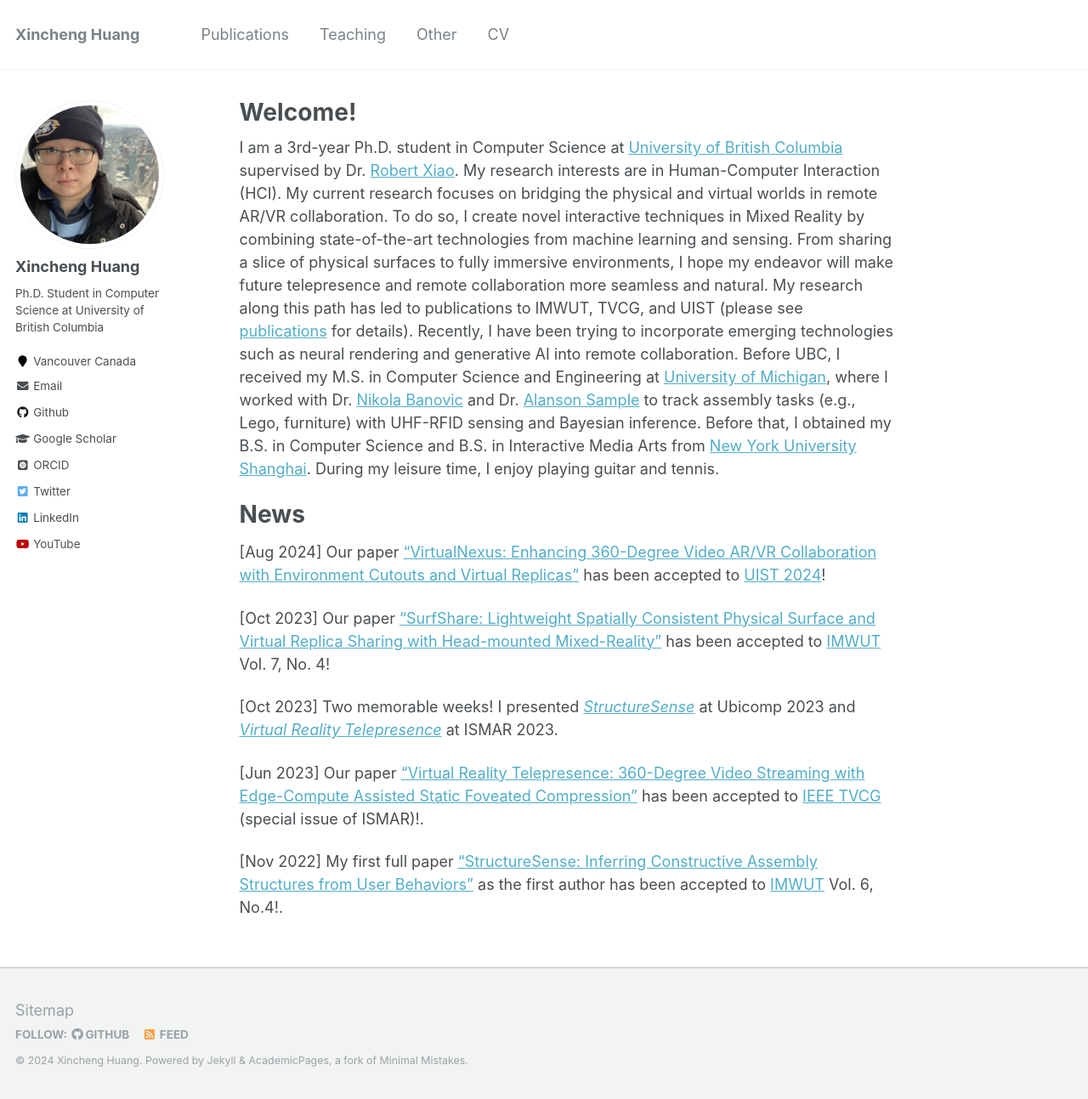
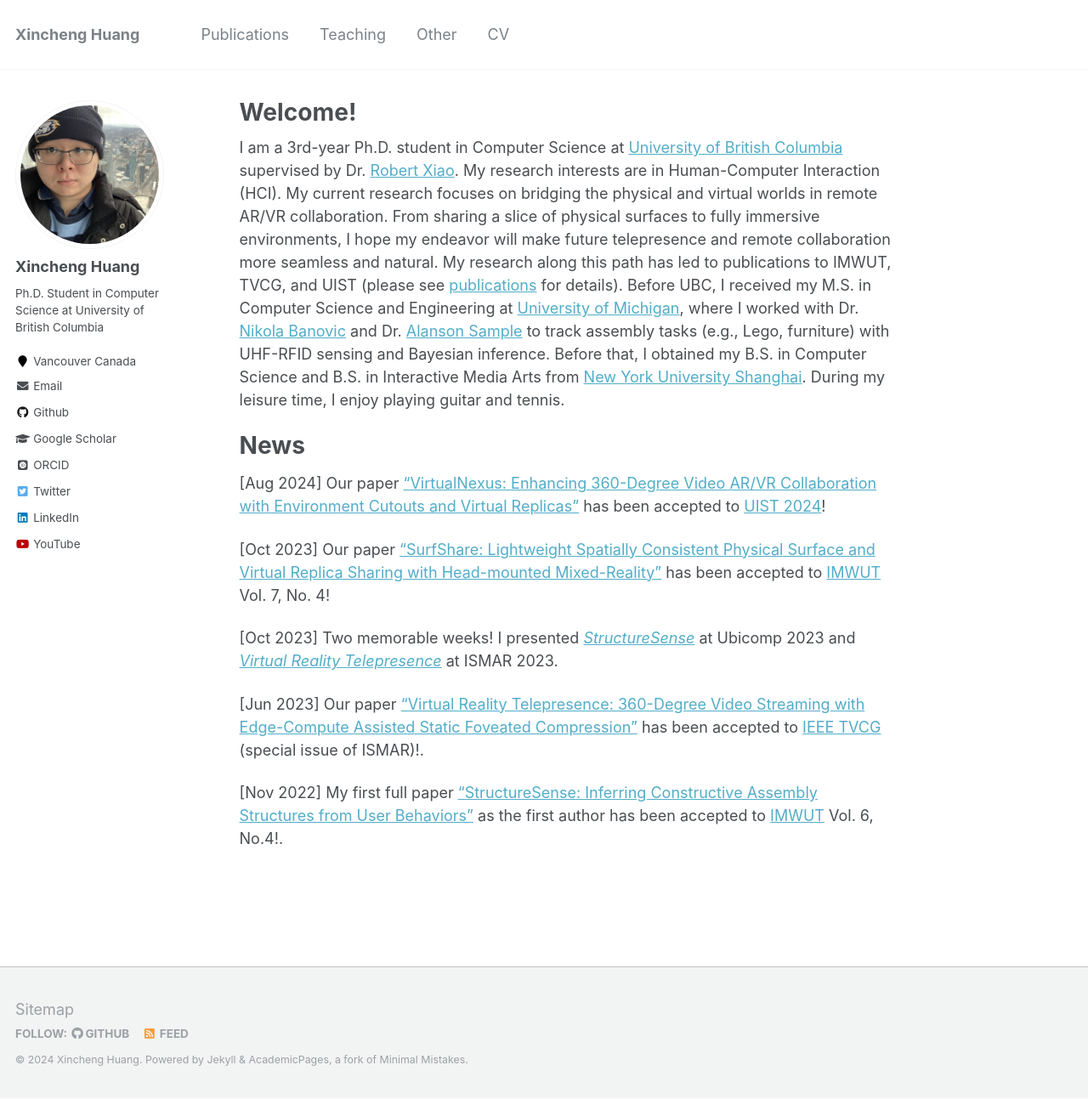
Before and after one commit to Peter-Pater/peter-pater.github.io, a Jekyll site: the page built from _pages/about.md, in a window 1280 px wide and 1293 px high. Shown: the whole window at 85% size. Built offline with Jekyll 4.4.1, drawn with Linux system fonts in a browser that asks for light colours; some web fonts are replaced.

Commit message:
update about and cv

```diff
--- a/_pages/about.md
+++ b/_pages/about.md
@@ -8,7 +8,7 @@
   - /about.html
 ---
 
-I am a 3rd-year Ph.D. student in Computer Science at [University of British Columbia](https://www.ubc.ca/) supervised by Dr. [Robert Xiao](https://www.robertxiao.ca/). My research interests are in Human-Computer Interaction (HCI). My current research focuses on bridging the physical and virtual worlds in remote AR/VR collaboration. To do so, I create novel interactive techniques in Mixed Reality by combining state-of-the-art technologies from machine learning and sensing. From sharing a slice of physical surfaces to fully immersive environments, I hope my endeavor will make future telepresence and remote collaboration more seamless and natural. My research along this path has led to publications to IMWUT, TVCG, and UIST (please see [publications](/publications) for details). Recently, I have been trying to incorporate emerging technologies such as neural rendering and generative AI into remote collaboration. Before UBC, I received my M.S. in Computer Science and Engineering at [University of Michigan](https://umich.edu/), where I worked with Dr. [Nikola Banovic](http://www.nikolabanovic.net/) and Dr. [Alanson Sample](https://www.alansonsample.com/) to track assembly tasks (e.g., Lego, furniture) with UHF-RFID sensing and Bayesian inference. Before that, I obtained my B.S. in Computer Science and B.S. in Interactive Media Arts from [New York University Shanghai](https://shanghai.nyu.edu/). During my leisure time, I enjoy playing guitar and tennis.
+I am a 3rd-year Ph.D. student in Computer Science at [University of British Columbia](https://www.ubc.ca/) supervised by Dr. [Robert Xiao](https://www.robertxiao.ca/). My research interests are in Human-Computer Interaction (HCI). My current research focuses on bridging the physical and virtual worlds in remote AR/VR collaboration. From sharing a slice of physical surfaces to fully immersive environments, I hope my endeavor will make future telepresence and remote collaboration more seamless and natural. My research along this path has led to publications to IMWUT, TVCG, and UIST (please see [publications](/publications) for details). Before UBC, I received my M.S. in Computer Science and Engineering at [University of Michigan](https://umich.edu/), where I worked with Dr. [Nikola Banovic](http://www.nikolabanovic.net/) and Dr. [Alanson Sample](https://www.alansonsample.com/) to track assembly tasks (e.g., Lego, furniture) with UHF-RFID sensing and Bayesian inference. Before that, I obtained my B.S. in Computer Science and B.S. in Interactive Media Arts from [New York University Shanghai](https://shanghai.nyu.edu/). During my leisure time, I enjoy playing guitar and tennis.
 
 # News
 [Aug 2024] Our paper ["VirtualNexus: Enhancing 360-Degree Video AR/VR Collaboration with Environment Cutouts and Virtual Replicas"](/publications/virtual-nexus) has been accepted to [UIST 2024](https://uist.acm.org/2024/)!
@@ -20,3 +20,7 @@
 [Jun 2023] Our paper ["Virtual Reality Telepresence: 360-Degree Video Streaming with Edge-Compute Assisted Static Foveated Compression"](/publications/vr-telepresence) has been accepted to [IEEE TVCG](https://ieeexplore.ieee.org/xpl/RecentIssue.jsp?punumber=2945) (special issue of ISMAR)!.
 
 [Nov 2022] My first full paper ["StructureSense: Inferring Constructive Assembly Structures from User Behaviors"](/publications/structuresense) as the first author has been accepted to [IMWUT](https://dl.acm.org/journal/imwut) Vol. 6, No.4!.
+
+<!-- To do so, I create novel interactive techniques in Mixed Reality by combining state-of-the-art technologies from machine learning and sensing. -->
+
+<!-- Recently, I have been trying to incorporate emerging technologies such as neural rendering and generative AI into remote collaboration. -->
```
Also changed, not shown: 1 other file.
